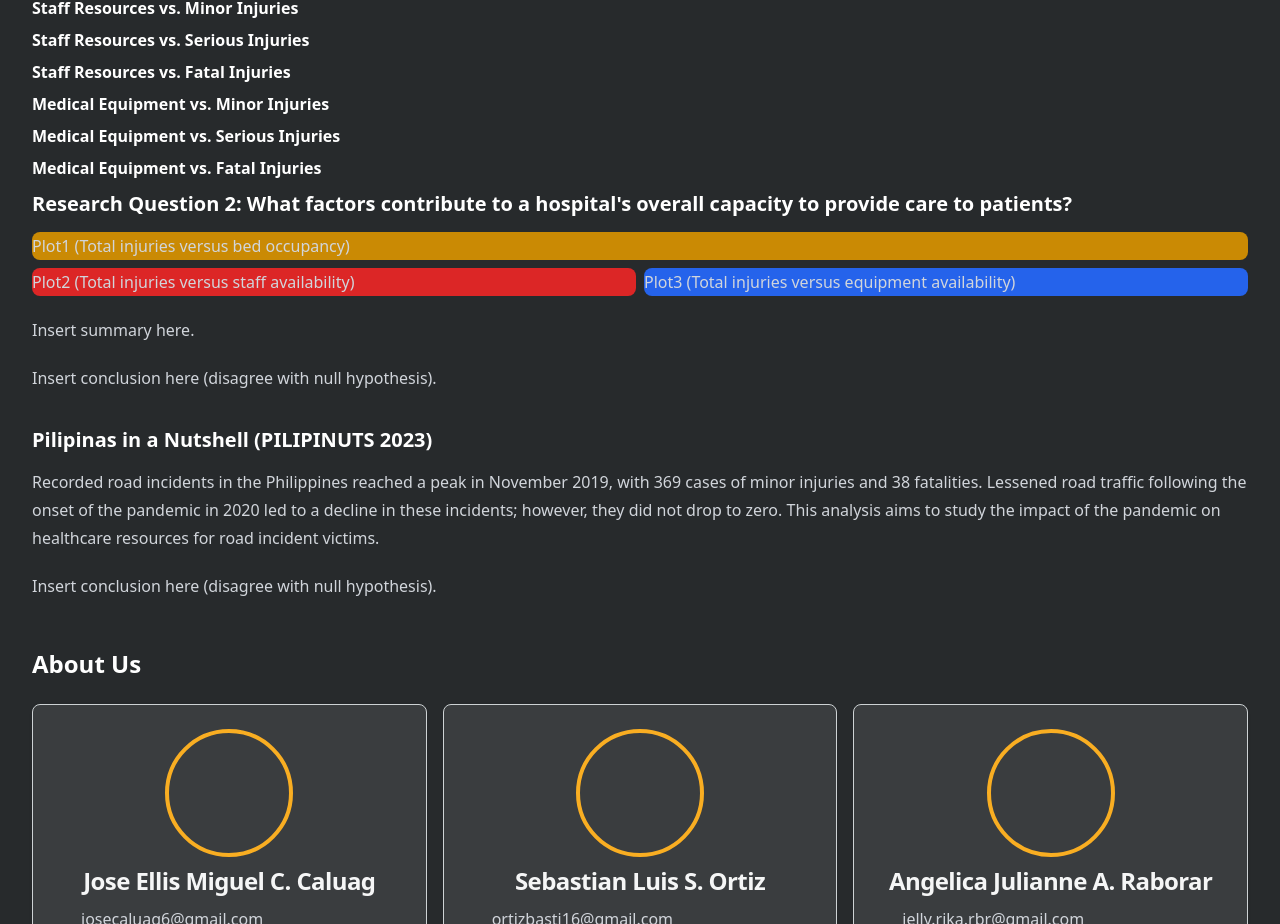
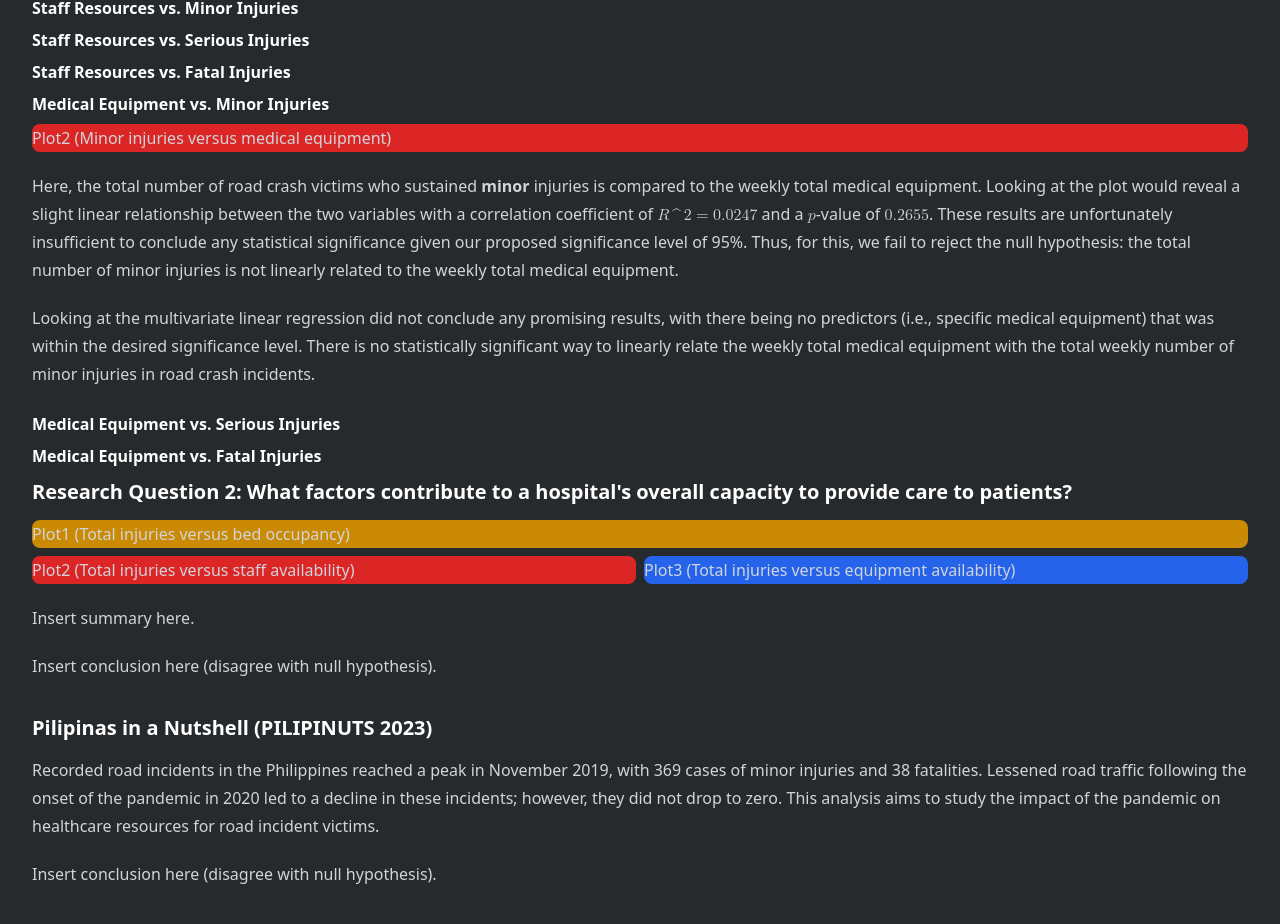
Before and after one commit to bantay-bangga/bantay-bangga.github.io, a SvelteKit app: page / in a window 1280 px wide. Shown: the part 4116-5040 px from the top of the page. Built offline with nearby package versions, Linux system fonts and the light colour scheme; some icons are missing.

Commit message:
feat(equipment): add analysis for `minor`

```diff
--- a/src/routes/+page.svelte
+++ b/src/routes/+page.svelte
@@ -306,6 +306,23 @@
     <h4>Staff Resources vs. Fatal Injuries</h4>
 
     <h4>Medical Equipment vs. Minor Injuries</h4>
+    <div class="rounded-lg bg-red-600 sm:col-span-1">Plot2 (Minor injuries versus medical equipment)</div>
+    <p>
+        Here, the total number of road crash victims who sustained <b>minor</b> injuries is compared to the weekly total medical equipment.
+        Looking at the plot would reveal a slight linear relationship between the two variables with a correlation coefficient of
+        <math xmlns="http://www.w3.org/1998/Math/MathML">
+            <mi>R</mi><mo>^</mo><mn>2</mn><mo>=</mo><mn>0</mn><mi>.</mi><mn>0247</mn>
+        </math>
+        and a <math xmlns="http://www.w3.org/1998/Math/MathML"><mi>p</mi></math>-value of
+        <math xmlns="http://www.w3.org/1998/Math/MathML"><mrow><mn>0</mn><mi>.</mi><mn>2655</mn></mrow></math>.
+        These results are unfortunately insufficient to conclude any statistical significance given our proposed significance level of 95%.
+        Thus, for this, we fail to reject the null hypothesis: the total number of minor injuries is not linearly related to the weekly total medical equipment.
+    </p>
+    <p>
+        Looking at the multivariate linear regression did not conclude any promising results, with there being no predictors (i.e., specific medical equipment) that was within the desired significance level.
+        There is no statistically significant way to linearly relate the weekly total medical equipment with the total weekly number of minor injuries in road crash incidents.
+    </p>
+
 
     <h4>Medical Equipment vs. Serious Injuries</h4>
 
```
